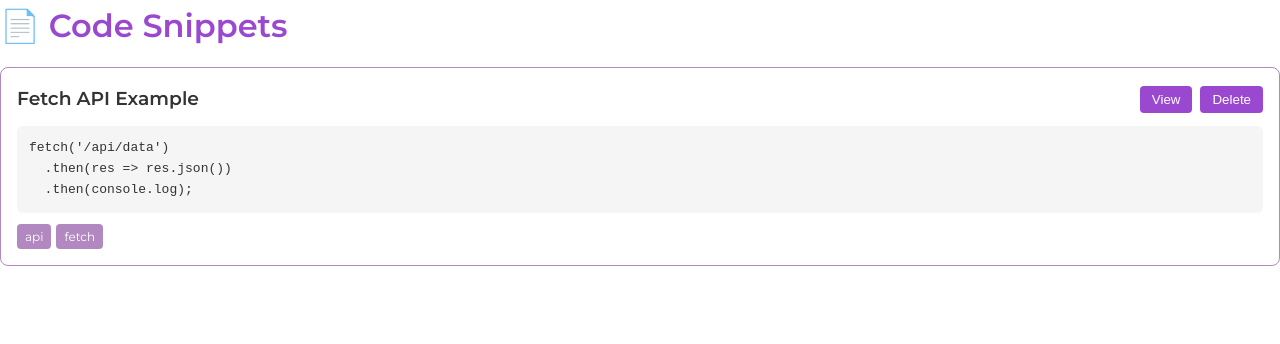
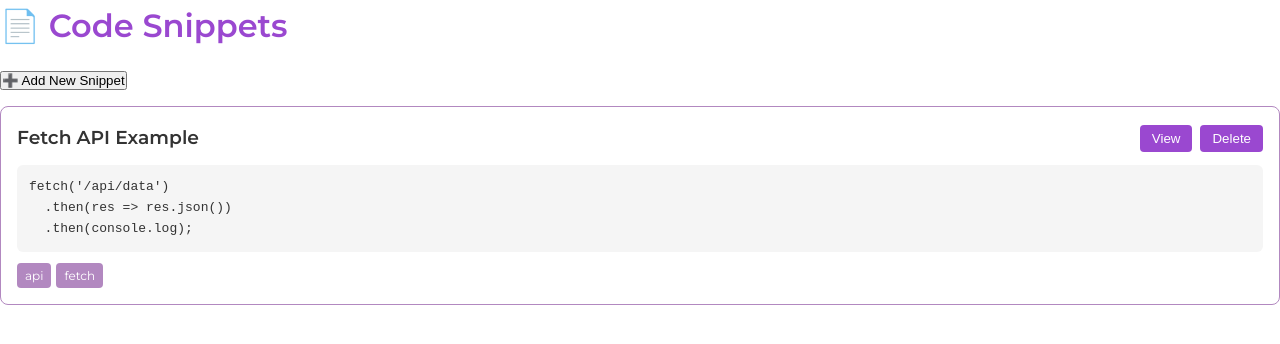
Before and after one commit to yassir-chouika/CodeWallet, a React (Vite) app in the folder src/renderer/: page / in a window 1280 px wide. Shown: the top 344 px of the page. Built offline with nearby package versions, Linux system fonts and the light colour scheme.

Commit message:
Add dynamic snippet list with add and delete functionality

```diff
--- a/src/renderer/src/pages/FragmentsPage.jsx
+++ b/src/renderer/src/pages/FragmentsPage.jsx
@@ -1,32 +1,64 @@
+import { useState } from 'react'
 import SnippetCard from '../components/SnippetCard'
-import { useState } from 'react'
 import Modal from '../components/Modal'
 
-const testSnippet = {
-  id: '1',
-  title: 'Fetch API Example',
-  code: `fetch('/api/data')\n  .then(res => res.json())\n  .then(console.log);`,
-  tags: ['api', 'fetch']
-}
+const FragmentsPage = () => {
+  const [snippets, setSnippets] = useState([
+    {
+      id: crypto.randomUUID(),
+      title: 'Fetch API Example',
+      code: `fetch('/api/data')\n  .then(res => res.json())\n  .then(console.log);`,
+      tags: ['api', 'fetch']
+    }
+  ])
 
-const FragmentsPage = () => {
   const [selectedCode, setSelectedCode] = useState('')
   const [isModalVisible, setModalVisible] = useState(false)
 
   const handleView = (snippet) => {
-    console.log('Modal triggered with code:', snippet.code)
     setSelectedCode(snippet.code)
     setModalVisible(true)
   }
 
   const handleDelete = (id) => {
-    console.log('Delete snippet with id:', id)
+    setSnippets((prev) => prev.filter((s) => s.id !== id))
+  }
+
+  const handleAddSnippet = () => {
+    const title = prompt('Enter title:')
+    const code = prompt('Enter code:')
+    const tags = prompt('Enter tags (comma-separated):')
+      ?.split(',')
+      .map((tag) => tag.trim())
+
+    if (title && code) {
+      const newSnippet = {
+        id: crypto.randomUUID(),
+        title,
+        code,
+        tags: tags ?? []
+      }
+
+      setSnippets((prev) => [...prev, newSnippet])
+    }
   }
 
   return (
     <div>
       <h1>📄 Code Snippets</h1>
-      <SnippetCard snippet={testSnippet} onView={handleView} onDelete={handleDelete} />
+      <button onClick={handleAddSnippet} style={{ marginBottom: '1rem' }}>
+        ➕ Add New Snippet
+      </button>
+
+      {snippets.map((snippet) => (
+        <SnippetCard
+          key={snippet.id}
+          snippet={snippet}
+          onView={handleView}
+          onDelete={handleDelete}
+        />
+      ))}
+
       <Modal visible={isModalVisible} code={selectedCode} onClose={() => setModalVisible(false)} />
     </div>
   )
```
